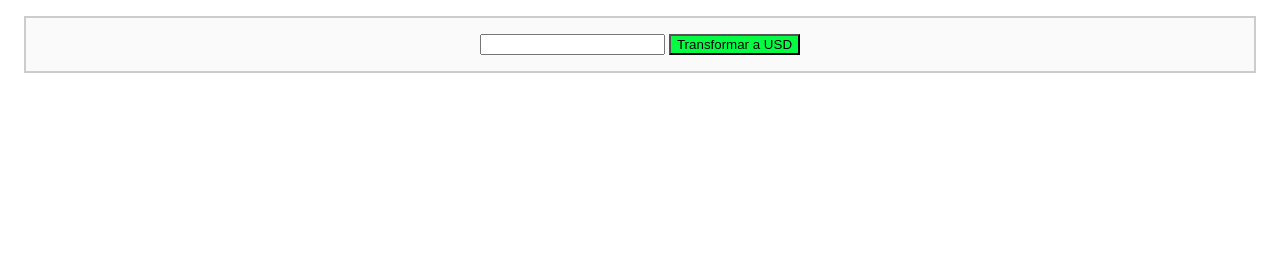
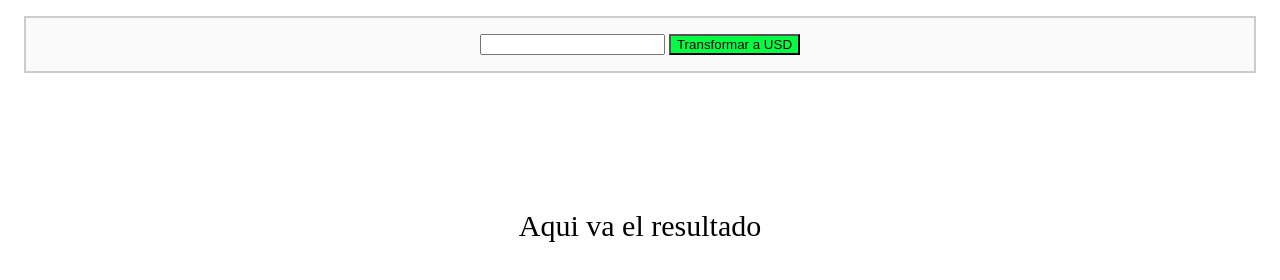
Before and after one commit to no1crate/bitsusd, a plain HTML site: page index.html in a window 1280 px wide. Drawn offline with Linux system fonts and the light colour scheme.

Commit message:
Update index.html

```diff
--- a/index.html
+++ b/index.html
@@ -11,5 +11,13 @@
 		<input type="number" id="bits">
 		<button onclick="submitBITS()" id="toUSD">Transformar a USD</button>
 	</p>
+	<br>
+	<br>
+	<br>
+	<br>
+	<br>
+	<p id="resultado">
+		Aqui va el resultado
+	</p>
 </body>
 </html>
```
